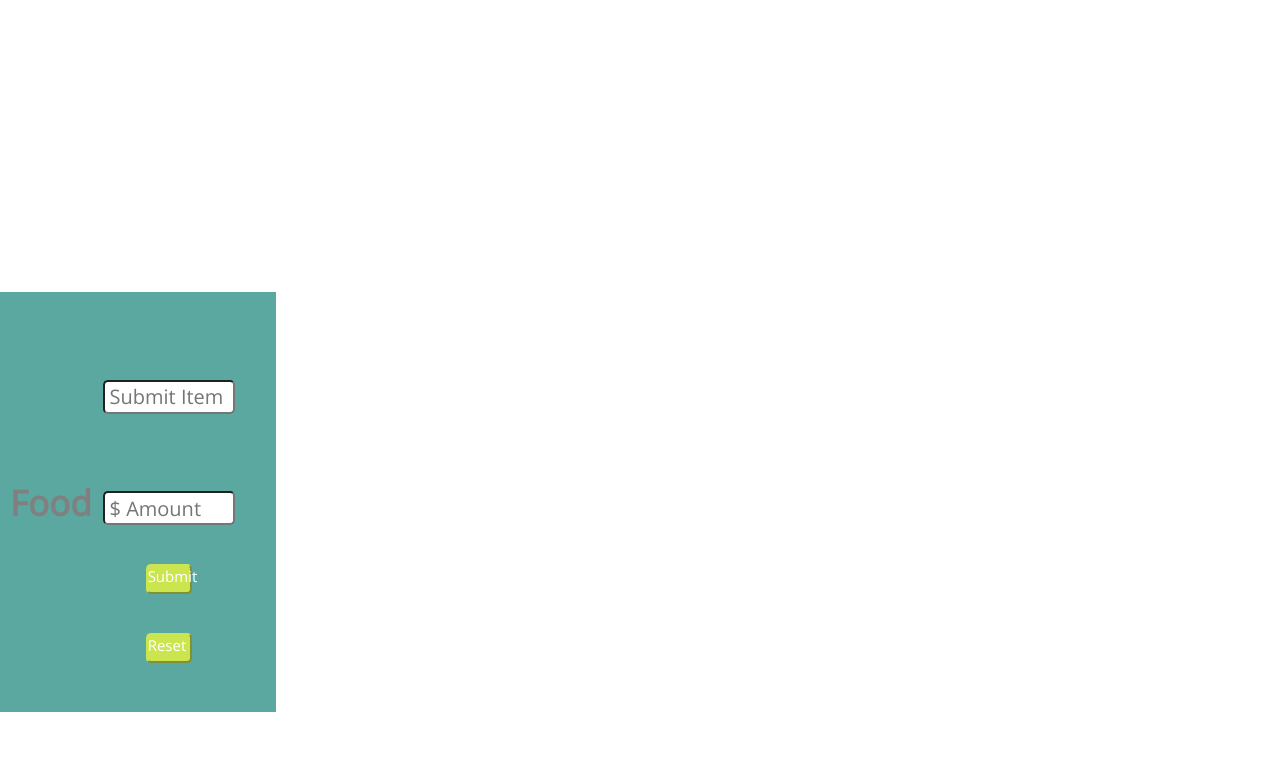
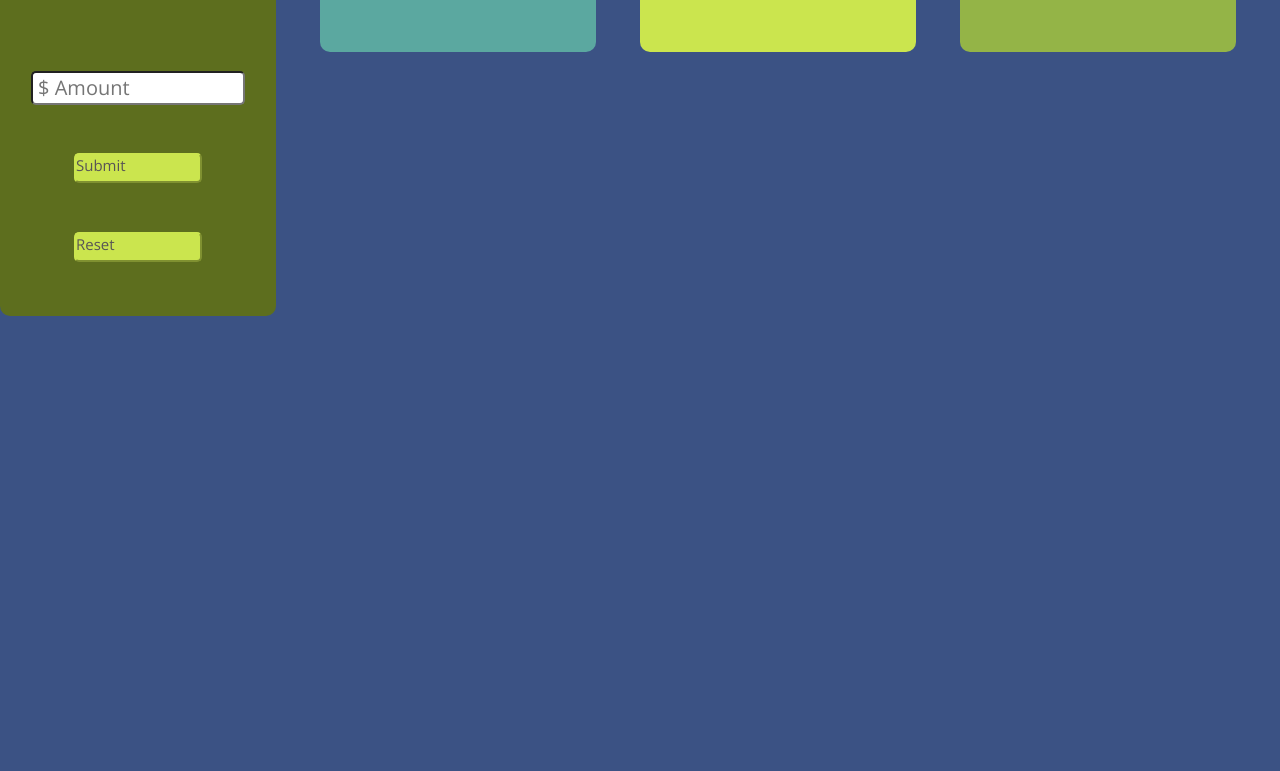
Before and after one commit to bcowley1220/howlingHyenasBudgetBuddy, a plain HTML site: page index.html in a window 1280 px wide. Shown: the part 570-1341 px from the top of the page. Drawn offline with nearby package versions, Linux system fonts and the light colour scheme.

Commit message:
mostly finished desktop css

```diff
--- a/css/styles.css
+++ b/css/styles.css
@@ -4,7 +4,6 @@
     padding: 0;
     margin: 0;
     font-family: 'Open Sans', sans-serif;
-    color: white;
 }
 
 html, body {
@@ -30,15 +29,16 @@ header {
 
 a {
     text-decoration: none;
+    color: rgb(209, 205, 205);
 }
 
 .opening_card {
-    /* visibility: hidden; */
+    visibility: hidden;
 }
 
 h2 {
-    font-size: 35px;
-    color: gray;
+    font-size: 30px;
+    color: rgb(209, 205, 205);
 }
 
 form {
@@ -67,28 +67,29 @@ button {
     border-radius: 5px;
     font-size: 15px;
     display: flex;
+    color: rgb(88, 85, 85);
 }
 
 /* margin left is a janky fix */
 
 .SmallCard {
     height: 20%;
-    width: 85%;
     border-radius: 10px;
     margin: 2px;
     margin-left: 30px;
     font-size: 30px;
+    color: rgb(209, 205, 205);
 }
 
 .food {
     background-color: #5BA8A0;
 }
 
-.entertainment {
+.ent {
     background-color: #CBE54E;
 }
 
-.clothing {
+.clo {
     background-color: #94B447;
 }
 
@@ -107,23 +108,44 @@ div {
 }
 
 .bigCard {
-    height: 90vh;
-    width: 100%;
+    height: 80vh;
     flex-direction: column;
     display: flex;
+    border-radius: 10px;
 }
 
 @media only screen and (min-width: 768px) {
     body {
-        background-color: white;
+        background-color: #3B5284;
+    }
+    main {
+        display: inline-grid;
+        grid-template-columns: [food] 25% [entertainment] 25% [clothes] 25% [bills] 25%;
+        grid-template-rows: [top] 20% [cards] 60% [bottom] 20%;
+        grid-row-gap: 7% 2% 2% 2% 7%;
+        justify-items: stretch;
     }
     .bigCard {
-        height: 50vh;
-        width: 20%;
-        flex-direction: row;
-        margin: none;
+        margin-top: 25%;
+        margin-bottom: 25%;
+        border-radius: 10px;
+        height: 60vh;
+        width: 80%;
     }
-    section {
-        display: flex;
+    /* not working */
+    /* .bigCard.food {
+        grid-column-start: 2;
+        grid-column-end: 3;
+        grid-row-start: 2;
+        grid-row-end: 3;
+        justify-items: stretch;
+    } */
+    button {
+        height: 30px;
+        width: 50%;
+        background-color: #CBE54E;
+        border-color: #CBE54E;
+        border-radius: 5px;
+        font-size: 15px;
     }
 }
--- a/index.html
+++ b/index.html
@@ -41,20 +41,20 @@
         </section>
 
         <!-- !Nav Card -->
-        <section class="bigCard">
+        <!-- <section class="bigCard">
             <div class="food SmallCard">
                 <div>Food</div>
             </div>
-            <div class="entertainment SmallCard">
+            <div class="ent SmallCard">
                 <div>Entertainment</div>
             </div>
-            <div class="clothing SmallCard">
+            <div class="clo SmallCard">
                 <div>Clothing</div>
             </div>
             <div class="bills SmallCard">
                 <div>Bills</div>
             </div>
-        </section>
+        </section> -->
         <!-- !Food Section -->
         <section>
             <div class="bigCard food">
```
